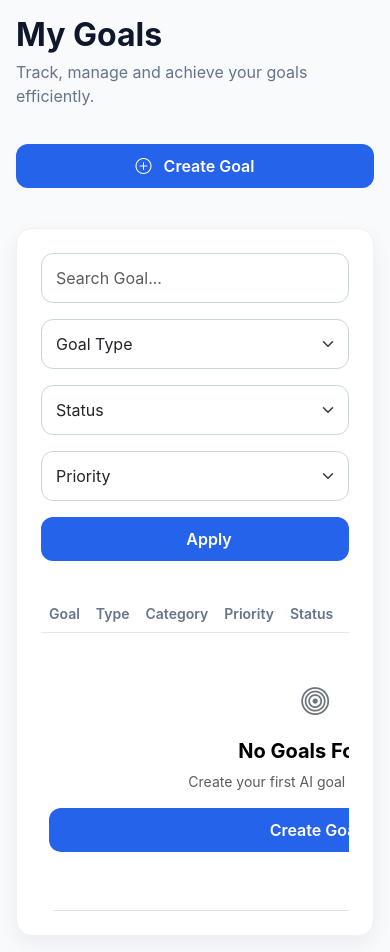
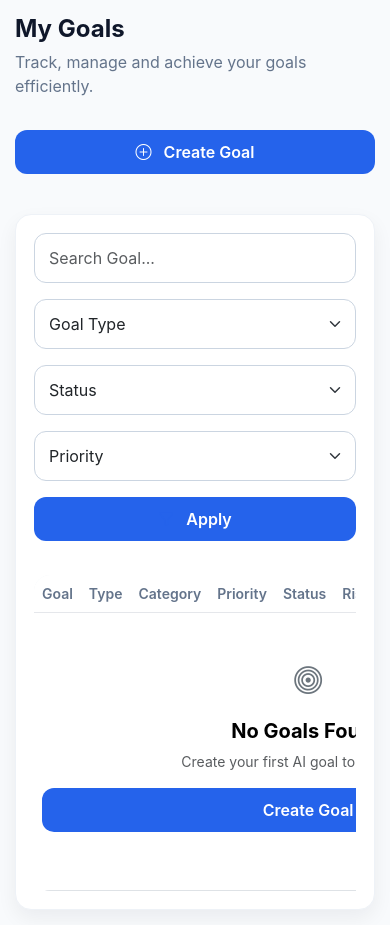
Before and after one commit to mohdmuzaffar9/goalmint-AI, a Django app: page /goals/my-goals/ in a window 390 px wide. Shown: the part 65-1017 px from the top of the page. After the commit the page ends 986 px from the top, so only its background shows below. Run offline with Django 5.2, Linux system fonts and the light colour scheme; the visitor is signed in with stand-in values (Sample User, id 1); data that the repository does not hold is empty.

Commit message:
Fix responsive layout for mobile devices

```diff
--- a/static/css/responsive.css
+++ b/static/css/responsive.css
@@ -149,3 +149,30 @@ align-items:flex-start;
 }
 
 }
+
+@media (max-width: 768px) {
+
+    .grid-2,
+    .grid-3,
+    .grid-4 {
+        grid-template-columns: 1fr !important;
+    }
+
+    .page-header {
+        flex-direction: column;
+        align-items: flex-start;
+        gap: 16px;
+    }
+
+    .content-area {
+        padding: 15px;
+    }
+
+    .content-card {
+        width: 100%;
+    }
+
+    .table-responsive {
+        overflow-x: auto;
+    }
+}
--- a/templates/base.html
+++ b/templates/base.html
@@ -24,13 +24,13 @@
     <link rel="stylesheet" href="{% static 'css/layout.css' %}">
     <link rel="stylesheet" href="{% static 'css/sidebar.css' %}">
     <link rel="stylesheet" href="{% static 'css/navbar.css' %}">
-    <link rel="stylesheet" href="{% static 'css/responsive.css' %}">
     <link rel="stylesheet" href="{% static 'css/dashboard.css' %}">
     <link rel="stylesheet" href="{% static 'css/goals.css' %}">
     <link rel="stylesheet" href="{% static 'css/forms.css' %}">
     <link rel="stylesheet" href="{% static 'css/roadmap.css' %}">
     <link rel="stylesheet" href="{% static 'css/tasks.css' %}">
     <link rel="stylesheet" href="{% static 'css/profile.css' %}">
+    <link rel="stylesheet" href="{% static 'css/responsive.css' %}">
 
 </head>
 
```
